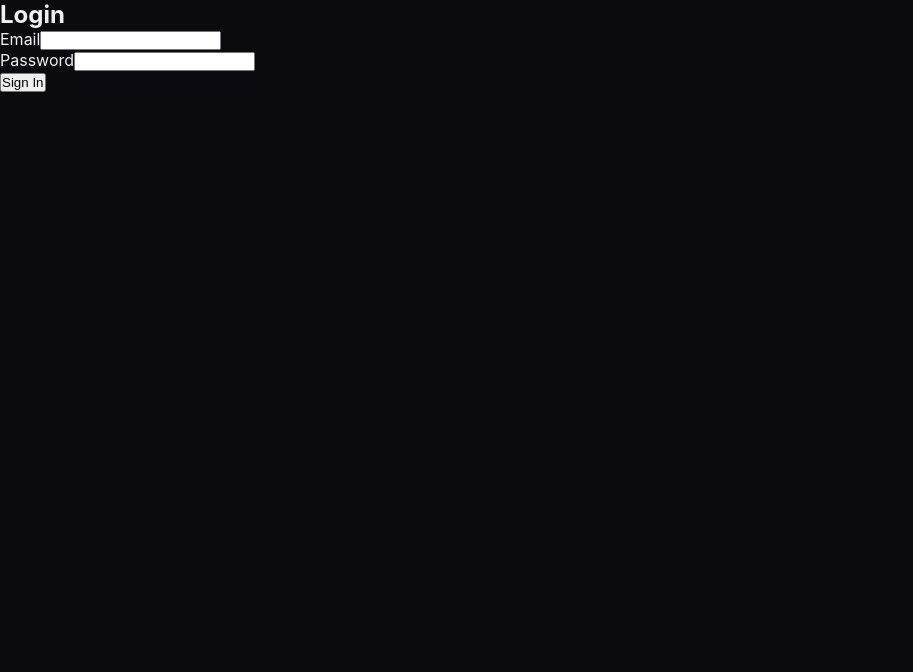
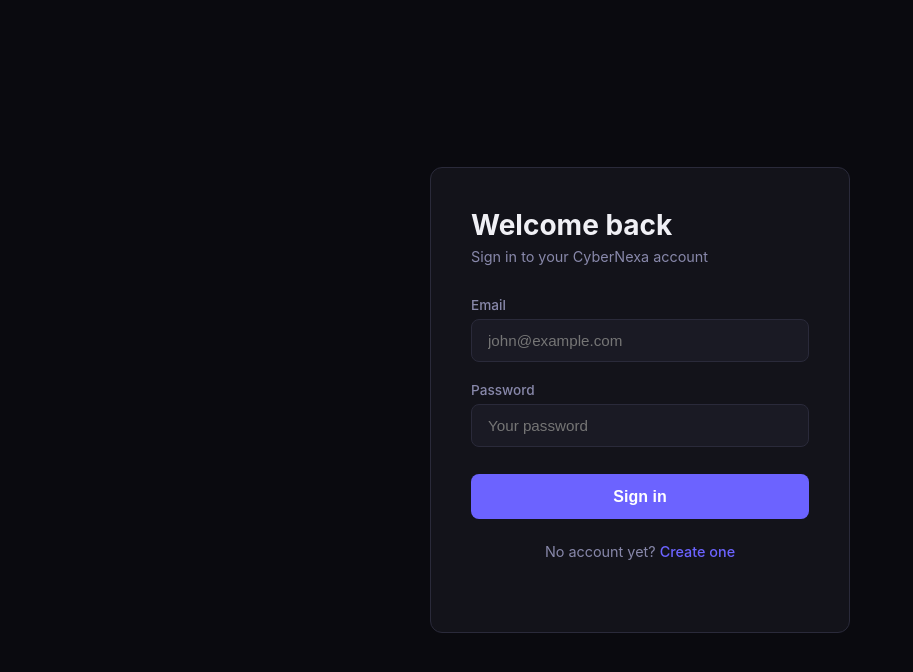
Before and after one commit to Dewkith-Ranathunga/cybernexa-platform, a Next.js app: page /login in a window 1280 px wide. Shown: the top 672 px of the page, without its empty margins (0-913 px from the left). Built offline with nearby package versions, Linux system fonts and the light colour scheme.

Commit message:
feat(login): implement login form with validation, animations, and error handling

```diff
--- a/src/app/(frontend)/login/page.tsx
+++ b/src/app/(frontend)/login/page.tsx
@@ -1,9 +1,115 @@
-import AuthForm from '@/components/AuthForm'
+'use client'
+
+import { saveToken } from '@/lib/auth'
+import { gsap } from 'gsap'
+import Link from 'next/link'
+import { useRouter } from 'next/navigation'
+import { useEffect, useRef, useState } from 'react'
 
 export default function LoginPage() {
+  const router = useRouter()
+  const formRef = useRef<HTMLDivElement>(null)
+  const [email, setEmail] = useState('')
+  const [password, setPassword] = useState('')
+  const [error, setError] = useState('')
+  const [loading, setLoading] = useState(false)
+
+  // GSAP: staggered entrance
+  useEffect(() => {
+    if (!formRef.current) return
+    const elements = formRef.current.querySelectorAll('.animate-in')
+    gsap.from(elements, {
+      y: 30,
+      opacity: 0,
+      duration: 0.6,
+      stagger: 0.1,
+      ease: 'power3.out',
+    })
+  }, [])
+
+  async function handleSubmit(e: React.FormEvent) {
+    e.preventDefault()
+    setError('')
+    setLoading(true)
+
+    try {
+      const res = await fetch('/api/users/login', {
+        method: 'POST',
+        headers: { 'Content-Type': 'application/json' },
+        body: JSON.stringify({ email, password }),
+      })
+      const data = await res.json()
+
+      if (!res.ok) {
+        setError('Invalid email or password')
+        setLoading(false)
+        return
+      }
+
+      // Save the JWT token
+      saveToken(data.token)
+
+      // GSAP: slide out before redirect
+      gsap.to(formRef.current, {
+        y: -20,
+        opacity: 0,
+        duration: 0.4,
+        ease: 'power2.in',
+        onComplete: () => {
+          const role = data.user?.role
+          if (role === 'admin') {
+            router.push('/dashboard/admin')
+          } else {
+            router.push('/dashboard/user')
+          }
+        },
+      })
+    } catch {
+      setError('Something went wrong. Try again.')
+      setLoading(false)
+    }
+  }
+
   return (
-    <div className="flex min-h-screen items-center justify-center">
-      <AuthForm />
+    <div className="page-center">
+      <div className="card" ref={formRef}>
+        <h1 className="animate-in">Welcome back</h1>
+        <p className="animate-in">Sign in to your CyberNexa account</p>
+
+        <form onSubmit={handleSubmit}>
+          <div className="form-group animate-in">
+            <label>Email</label>
+            <input
+              type="email"
+              placeholder="john@example.com"
+              value={email}
+              onChange={(e) => setEmail(e.target.value)}
+              required
+            />
+          </div>
+
+          <div className="form-group animate-in">
+            <label>Password</label>
+            <input
+              type="password"
+              placeholder="Your password"
+              value={password}
+              onChange={(e) => setPassword(e.target.value)}
+              required
+            />
+          </div>
+
+          <button className="btn animate-in" type="submit" disabled={loading}>
+            {loading ? 'Signing in...' : 'Sign in'}
+          </button>
+
+          {error && <p className="error-msg">{error}</p>}
+        </form>
+
+        <p className="link-text animate-in">
+          No account yet? <Link href="/register">Create one</Link>
+        </p>
+      </div>
     </div>
   )
 }
```
